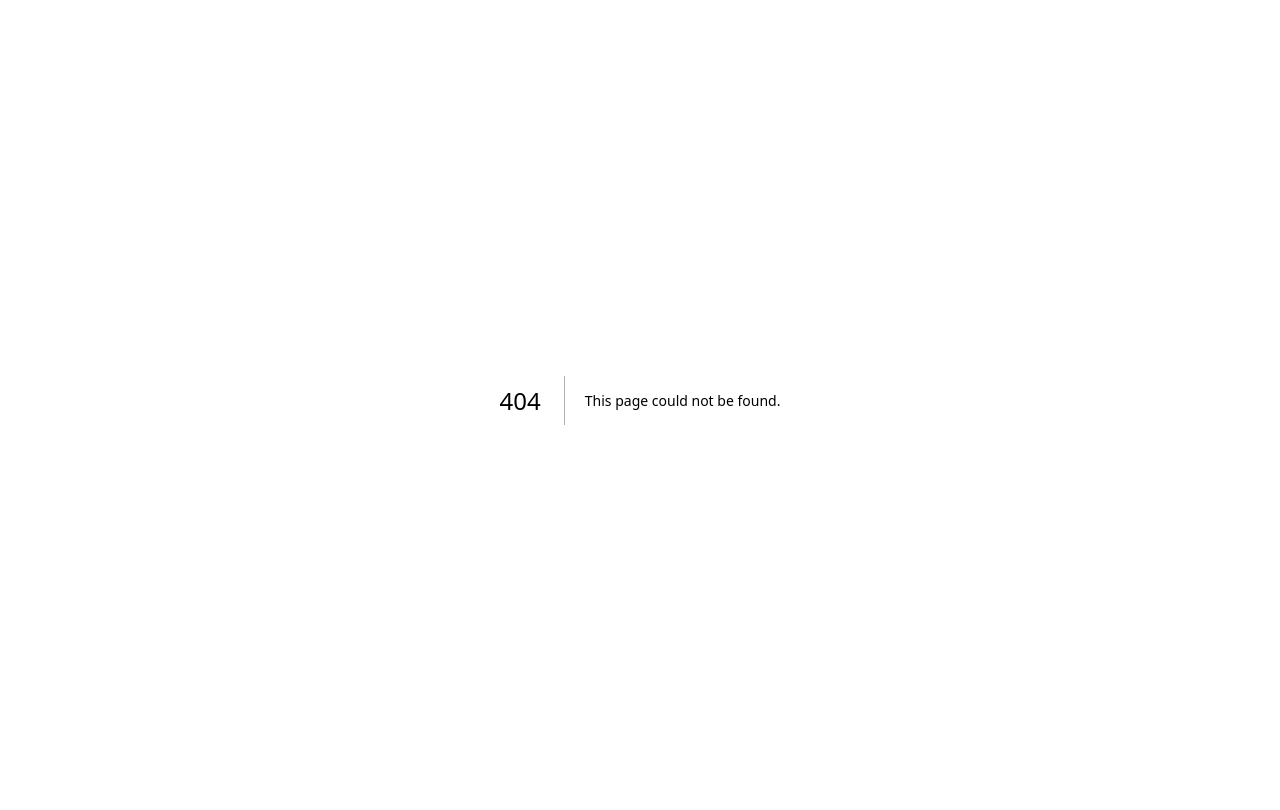
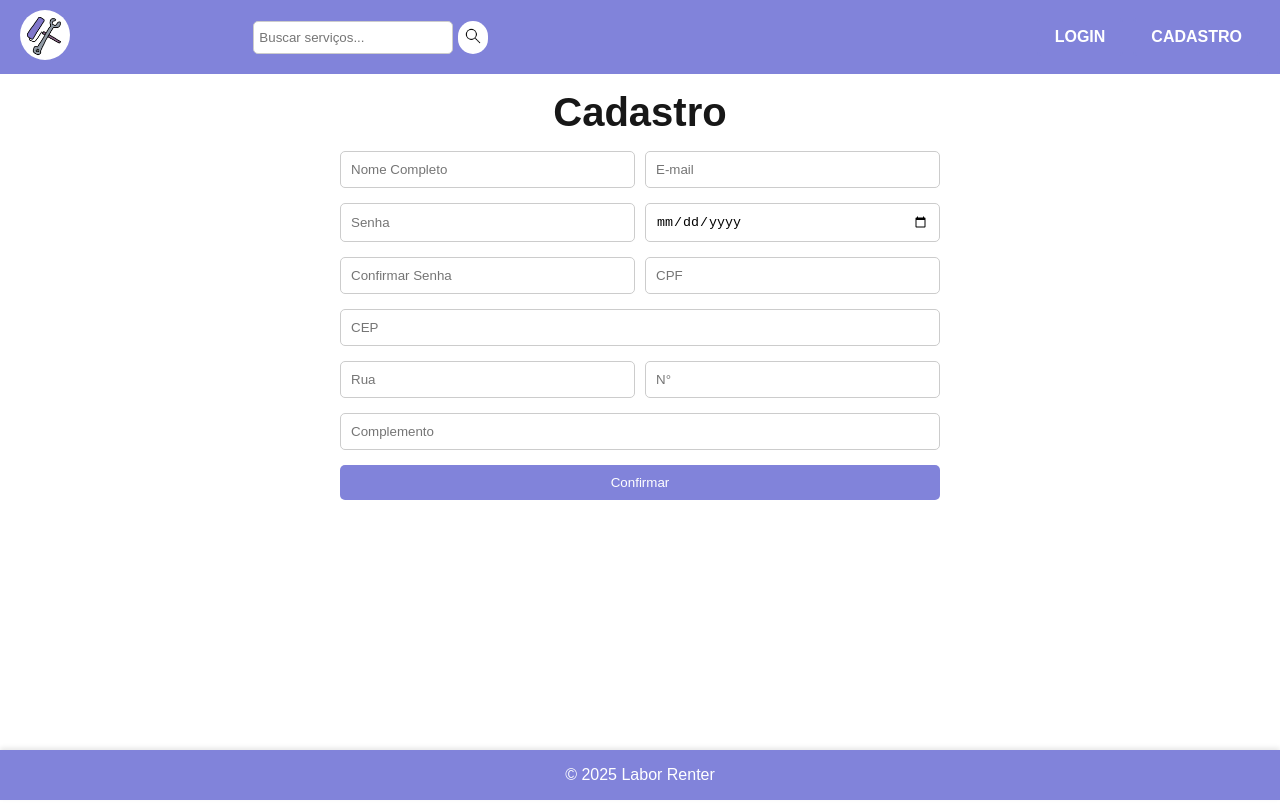
Before and after one commit to ARTSALT/labor_renter_front, a Next.js app in the folder labor_renter_front/: page /cadastro in a window 1280 px wide. Before the commit this address had no page. Built offline with nearby package versions, Linux system fonts and the light colour scheme.

Commit message:
registration form

```diff
--- /dev/null
+++ b/labor_renter_front/app/cadastro/page.js
@@ -0,0 +1,10 @@
+import RegistrationForm from "../components/registration_form";
+
+export default function Home() {
+  return (
+    <div>
+      <RegistrationForm/>
+
+    </div>
+  );
+}
--- a/labor_renter_front/app/components/header.jsx
+++ b/labor_renter_front/app/components/header.jsx
@@ -1,4 +1,4 @@
-"use client"; // Necessário para usar `useRouter`
+"use client";
 
 import React from "react";
 import Link from "next/link";
--- /dev/null
+++ b/labor_renter_front/app/components/registration_form.jsx
@@ -0,0 +1,49 @@
+import React from "react";
+import '../globals.css';
+import Header from "./header";
+import Footer from "./footer";
+
+function RegistrationForm() {
+    return (
+        <div className="registration_form">
+            <Header />
+            <h1>Cadastro</h1>
+            <form>
+                <div className="form_group">
+                    <input type="text" placeholder="Nome Completo" />
+                    <input type="email" placeholder="E-mail" />
+                </div>
+
+                <div className="form_group">
+                    <input type="password" placeholder="Senha" />
+                    <input type="date" placeholder="Data de Nascimento" />
+                </div>
+
+                <div className="form_group">
+                    <input type="password" placeholder="Confirmar Senha" />
+                    <input type="text" placeholder="CPF" />
+                </div>
+
+                <div className="form_group">
+                    <input type="text" placeholder="CEP" />
+                </div>
+
+                <div className="form_group">
+                    <input type="text" placeholder="Rua" />
+                    <input type="number" placeholder="N°" />
+                </div>
+
+                <div className="form_group">
+                    <input type="text" placeholder="Complemento" />
+                </div>
+
+                <div className="form_group">
+                    <button type="submit">Confirmar</button>
+                </div>
+            </form>
+            <Footer />
+        </div>
+    );
+}
+
+export default RegistrationForm;
--- a/labor_renter_front/app/globals.css
+++ b/labor_renter_front/app/globals.css
@@ -125,7 +125,9 @@ a {
   padding: 10px 20px;
   background-color: #8183DA;
   color: white;
-  margin-bottom: 10vh;
+  width: 100%;
+  position: fixed;
+  top:0;
 }
 
 .logo {
@@ -202,3 +204,56 @@ a {
   background-color: #ffffff;
   color: #8183DA;
 }
+
+/* Cadastro */
+
+.registration_form {
+  display: flex;
+  flex-direction: column;
+  align-items: center;
+  padding: 10px;
+  min-height: calc(100vh - 150px);
+  margin: 10vh
+}
+
+.registration_form h1 {
+  font-size: 2.5rem;
+  margin-bottom: 1rem;
+  font-weight: 600;
+}
+
+form {
+  width: 100%;
+  max-width: 600px;
+}
+
+.form_group {
+  display: flex;
+  gap: 10px;
+  margin-bottom: 15px;
+}
+
+.form_group input {
+  flex: 1;
+  padding: 10px;
+  border: 1px solid #ccc;
+  border-radius: 5px;
+}
+
+.form_group button {
+  width: 100%;
+  padding: 10px;
+  background-color: #8183DA;
+  color: white;
+  border: none;
+  border-radius: 5px;
+  cursor: pointer;
+}
+
+.form_group button:hover {
+  background-color: #ffffff;
+  color: #8183DA;
+}
+
+
+/* Login */
```
